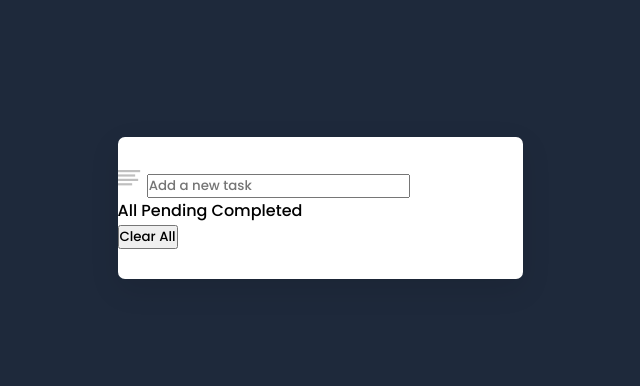
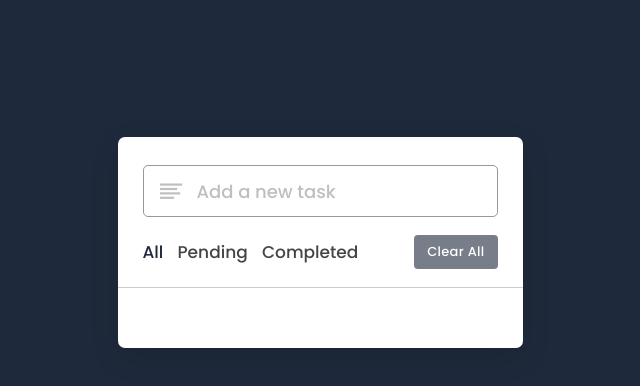
Before and after one commit to AbdurasulovSardor/to-do-app, a plain HTML site: page index.html in a window 1280 px wide. Shown: the whole page, without its empty margins (320-960 px from the left). Drawn offline with Linux system fonts and the light colour scheme.

Commit message:
added css styles

```diff
--- a/style.css
+++ b/style.css
@@ -27,3 +27,120 @@ body {
   border-radius: 7px;
   box-shadow: 0 10px 30px rgba(0, 0, 0, 0.1);
 }
+
+.task-input {
+  height: 52px;
+  padding: 0 25px;
+  position: relative;
+}
+
+.task-input img {
+  position: absolute;
+  top: 50%;
+  transform: translate(17px, -50%);
+}
+
+.task-input input {
+  width: 100%;
+  height: 100%;
+  outline: none;
+  font-size: 18px;
+  border-radius: 5px;
+  padding: 0 20px 0 53px;
+  border: 1px solid #999;
+}
+
+.task-input input:focus,
+.task-input input:active {
+  padding-left: 52px;
+  border: 2px solid #1e293b;
+}
+
+.task-input input::placeholder {
+  color: #bfbfbf;
+}
+
+.controls,
+li {
+  display: flex;
+  align-items: center;
+  justify-content: space-between;
+}
+
+.controls {
+  padding: 18px 25px;
+  border-bottom: 1px solid #ccc;
+}
+
+.filters span {
+  margin-right: 10px;
+  font-size: 17px;
+  color: #444;
+  cursor: pointer;
+}
+
+.filters span:first-child {
+  margin-left: 0;
+}
+
+.filters span.active {
+  color: #1e293b;
+}
+
+.controls .clear-btn {
+  border: none;
+  opacity: 0.6;
+  outline: none;
+  color: #fff;
+  cursor: pointer;
+  font-size: 13px;
+  padding: 7px 13px;
+  border-radius: 4px;
+  background: #1e293b;
+  letter-spacing: 0.3px;
+  pointer-events: none;
+  transition: transform 0.25s ease;
+}
+
+.clear-btn.active {
+  opacity: 0.9;
+  pointer-events: auto;
+}
+
+.clear-btn:active {
+  transform: scale(0.93);
+}
+
+.task-box {
+  margin-top: 20px;
+  margin-right: 5px;
+  padding: 0 20px 10px 25px;
+}
+
+.task-box.overflow {
+  overflow-y: auto;
+  max-height: 300px;
+}
+
+.task-box::-webkit-scrollbar {
+  width: 5px;
+}
+
+.task-box::-webkit-scrollbar-track {
+  background: #f1f1f1;
+  border-radius: 25px;
+}
+
+.task-box::-webkit-scrollbar-thumb {
+  background: #e6e6e6;
+  border-radius: 25px;
+}
+
+.task-box .task {
+  list-style: none;
+  font-size: 17px;
+  margin-bottom: 18px;
+  padding-bottom: 16px;
+  align-items: flex-start;
+  border-bottom: 1px solid #ccc;
+}
```
